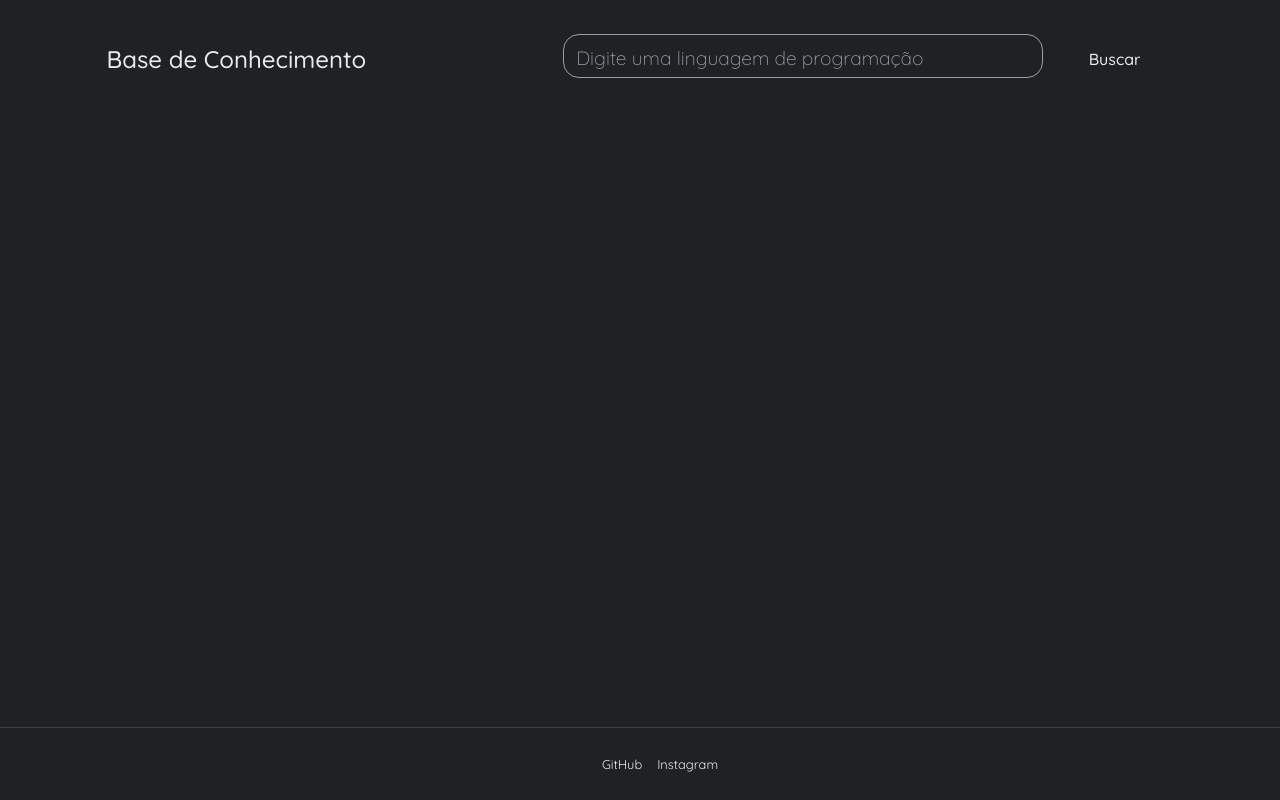
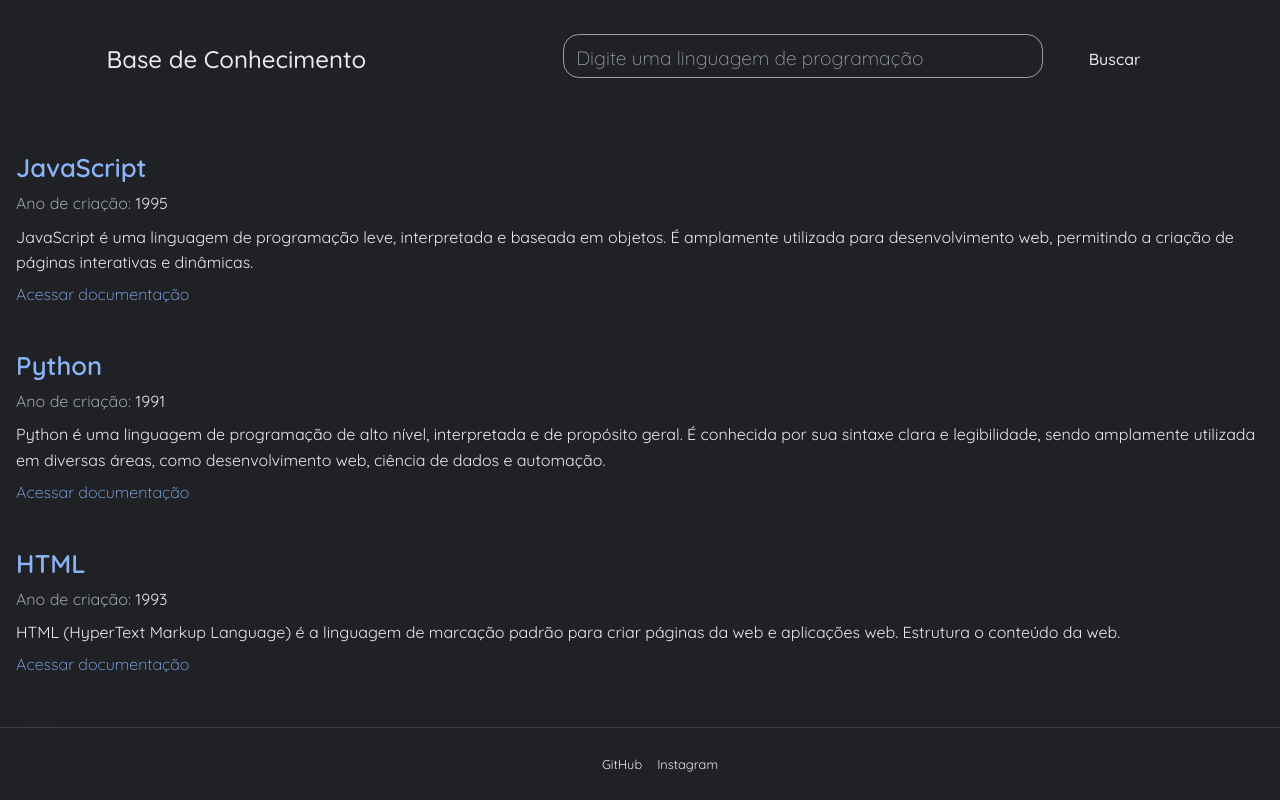
Before and after one commit to sdlima4025/base-de-conhecimento, a plain HTML site: page index.html in a window 1280 px wide. Drawn offline with Linux system fonts and the light colour scheme.

Commit message:
criado base de dados em formato json

```diff
--- /dev/null
+++ b/data.json
@@ -0,0 +1,86 @@
+[
+    {
+        "nome": "JavaScript",
+        "descricao": "JavaScript é uma linguagem de programação leve, interpretada e baseada em objetos. É amplamente utilizada para desenvolvimento web, permitindo a criação de páginas interativas e dinâmicas.",
+        "ano": 1995,
+        "link": "https://developer.mozilla.org/pt-BR/docs/Web/JavaScript",
+        "categoria": "Front-end"
+    },
+    {
+        "nome": "Python",
+        "descricao": "Python é uma linguagem de programação de alto nível, interpretada e de propósito geral. É conhecida por sua sintaxe clara e legibilidade, sendo amplamente utilizada em diversas áreas, como desenvolvimento web, ciência de dados e automação.",
+        "ano": 1991,
+        "link": "https://docs.python.org/pt-br/3.15/",
+        "categoria": "Back-end"
+    },
+    {
+        "nome": "HTML",
+        "descricao": "HTML (HyperText Markup Language) é a linguagem de marcação padrão para criar páginas da web e aplicações web. Estrutura o conteúdo da web.",
+        "ano": 1993,
+        "link": "https://developer.mozilla.org/pt-BR/docs/Web/HTML",
+        "categoria": "Front-end"
+    },
+    {
+        "nome": "CSS",
+        "descricao": "CSS (Cascading Style Sheets) é uma linguagem de folha de estilo usada para descrever a apresentação de um documento escrito em uma linguagem de marcação como HTML.",
+        "ano": 1996,
+        "link": "https://developer.mozilla.org/pt-BR/docs/Web/CSS",
+        "categoria": "Front-end"
+    },
+    {
+        "nome": "TypeScript",
+        "descricao": "TypeScript é um superconjunto de JavaScript que adiciona tipagem estática opcional à linguagem. É desenvolvido e mantido pela Microsoft.",
+        "ano": 2012,
+        "link": "https://www.typescriptlang.org/docs/",
+        "categoria": "Front-end"
+    },
+    {
+        "nome": "React",
+        "descricao": "React é uma biblioteca JavaScript de código aberto para construir interfaces de usuário ou componentes de UI. É mantido pelo Facebook e uma comunidade de desenvolvedores individuais e empresas.",
+        "ano": 2013,
+        "link": "https://react.dev/",
+        "categoria": "Front-end"
+    },
+    {
+        "nome": "Java",
+        "descricao": "Java é uma linguagem de programação orientada a objetos, de propósito geral, e uma plataforma de computação. É amplamente utilizada para construir aplicações empresariais robustas.",
+        "ano": 1995,
+        "link": "https://docs.oracle.com/en/java/",
+        "categoria": "Back-end"
+    },
+    {
+        "nome": "PHP",
+        "descricao": "PHP é uma linguagem de script de propósito geral especialmente adequada para o desenvolvimento web. Pode ser embutida em HTML e é uma das linguagens mais populares para criar sites dinâmicos.",
+        "ano": 1995,
+        "link": "https://www.php.net/manual/pt_BR/",
+        "categoria": "Back-end"
+    },
+    {
+        "nome": "C#",
+        "descricao": "C# (pronuncia-se 'C sharp') é uma linguagem de programação moderna, orientada a objetos e de tipo seguro, desenvolvida pela Microsoft. É amplamente usada para desenvolver aplicações para Windows, web e jogos com a engine Unity.",
+        "ano": 2000,
+        "link": "https://docs.microsoft.com/pt-br/dotnet/csharp/",
+        "categoria": "Back-end"
+    },
+    {
+        "nome": "Ruby",
+        "descricao": "Ruby é uma linguagem de programação dinâmica, de código aberto, com foco na simplicidade e produtividade. Sua sintaxe elegante é natural para ler e fácil de escrever. É a base do popular framework web Ruby on Rails.",
+        "ano": 1995,
+        "link": "https://www.ruby-lang.org/pt/documentation/",
+        "categoria": "Back-end"
+    },
+    {
+        "nome": "Go",
+        "descricao": "Go, também conhecida como Golang, é uma linguagem de programação de código aberto criada pelo Google. É compilada, concorrente e possui uma sintaxe simples, sendo ideal para microsserviços e processamento paralelo.",
+        "ano": 2009,
+        "link": "https://go.dev/doc/",
+        "categoria": "Back-end"
+    },
+    {
+        "nome": "SQL",
+        "descricao": "SQL (Structured Query Language) é uma linguagem padrão para gerenciar e manipular bancos de dados relacionais. É usada para consultar, inserir, atualizar e deletar dados.",
+        "ano": 1974,
+        "link": "https://www.w3schools.com/sql/",
+        "categoria": "Back-end"
+    }
+]
--- a/index.html
+++ b/index.html
@@ -16,7 +16,26 @@
     </header>
 
     <main>
-        <section><!-- Os artigos com os resultados da busca serão inseridos aqui dinamicamente --></section>
+        <section class="card-container">
+            <!-- <article class="card">
+                <h2>JavaScript</h2>
+                <p>1995</p>
+                <p>
+                    JavaScript é uma linguagem de programação leve, interpretada e orientada a objetos.
+                    É amplamente utilizada para desenvolvimento web, permitindo a criação de páginas interativas.
+                </p>
+                <a href="https://developer.mozilla.org/en-US/docs/Web/JavaScript" target="_blank">Documentação</a>
+            </article>
+               <article class="card">
+                <h2>Python</h2>
+                <p>1991</p>
+                <p>
+                    Python é uma linguagem de programação de alto nível, interpretada e de propósito geral.
+                    É conhecida por sua sintaxe clara e legibilidade, sendo amplamente utilizada em diversas áreas, como desenvolvimento web, ciência de dados e automação.
+                </p>
+                <a href="https://docs.python.org/pt-br/3.15/" target="_blank">Documentação</a>
+            </article> -->
+           </section>
     </main>
 
     <footer class="footer">
@@ -29,5 +48,6 @@
             </li>
         </ul>
     </footer>
+    <script src="script.js"></script>
 </body>
 </html>
--- /dev/null
+++ b/script.js
@@ -0,0 +1,66 @@
+// Variável global para armazenar os dados das linguagens
+let dados = [];
+
+// Seleciona os elementos do DOM que vamos manipular
+const container = document.querySelector('section');
+const campoBusca = document.querySelector('header .search-container input');
+
+/**
+ * Função assíncrona para carregar os dados do arquivo JSON.
+ * Ela é chamada assim que o script é carregado.
+ */
+async function carregarDados() {
+    try {
+        const resposta = await fetch("data.json");
+        dados = await resposta.json();
+        // Exibe todos os dados inicialmente
+        exibirDados(dados);
+    } catch (error) {
+        console.error("Erro ao carregar os dados:", error);
+        container.innerHTML = "<p>Ocorreu um erro ao carregar as informações. Tente novamente mais tarde.</p>";
+    }
+}
+
+/**
+ * Função para exibir os dados na tela.
+ * @param {Array} linguagens - Um array de objetos de linguagem para exibir.
+ */
+function exibirDados(linguagens) {
+    // Limpa o conteúdo atual do container
+    container.innerHTML = "";
+
+    if (linguagens.length === 0) {
+        container.innerHTML = "<p>Nenhum resultado encontrado.</p>";
+        return;
+    }
+
+    // Itera sobre cada linguagem e cria um card para ela
+    linguagens.forEach(linguagem => {
+        const card = document.createElement('article');
+        card.innerHTML = `
+            <h2>${linguagem.nome}</h2>
+            <p><strong>Ano de criação:</strong> ${linguagem.ano}</p>
+            <p>${linguagem.descricao}</p>
+            <a href="${linguagem.link}" target="_blank">Acessar documentação</a>
+        `;
+        container.appendChild(card);
+    });
+}
+
+/**
+ * Função para filtrar os dados com base no termo de busca e exibi-los.
+ * Esta função é chamada pelo 'onclick' do botão.
+ */
+function iniciarBusca() {
+    const termoBusca = campoBusca.value.toLowerCase();
+
+    const resultados = dados.filter(linguagem =>
+        linguagem.nome.toLowerCase().includes(termoBusca) ||
+        linguagem.descricao.toLowerCase().includes(termoBusca)
+    );
+
+    exibirDados(resultados);
+}
+
+// Chama a função para carregar os dados assim que a página é carregada
+carregarDados();
```
